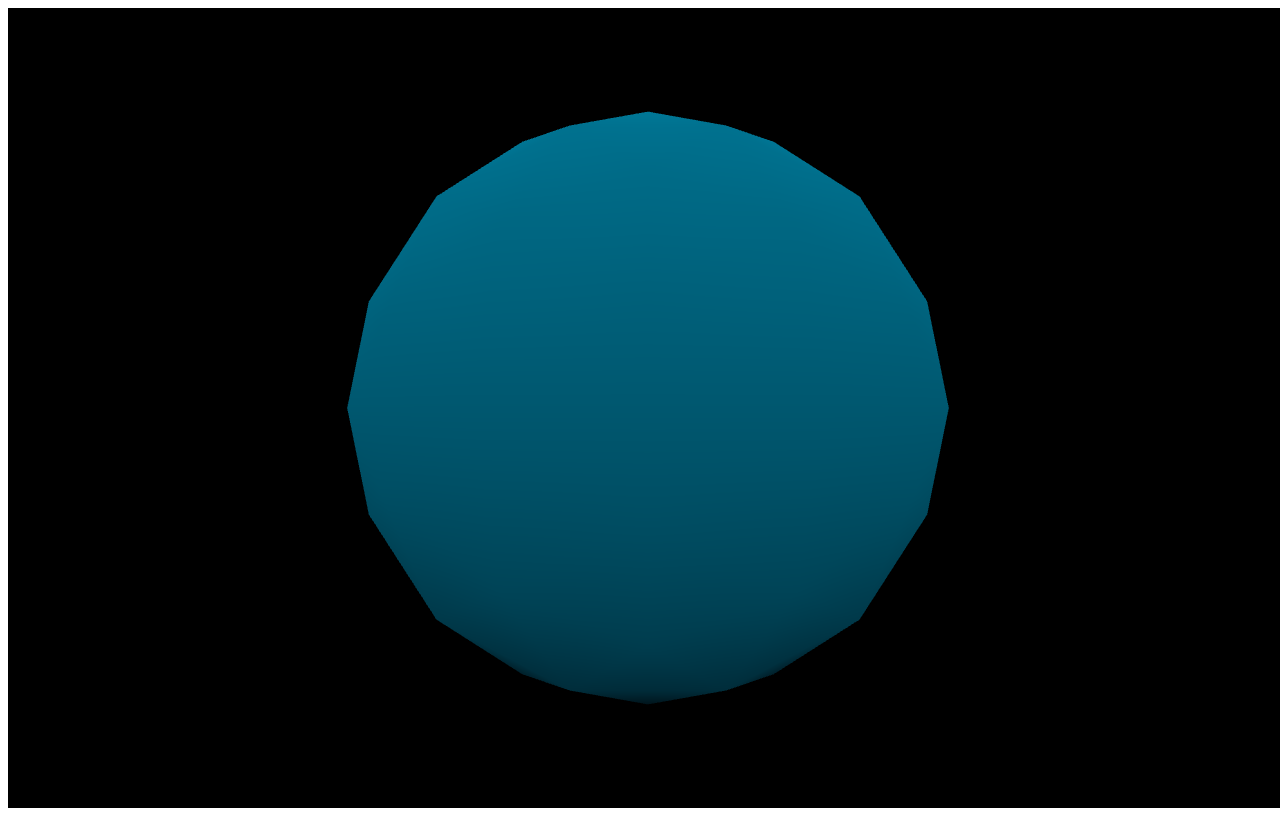
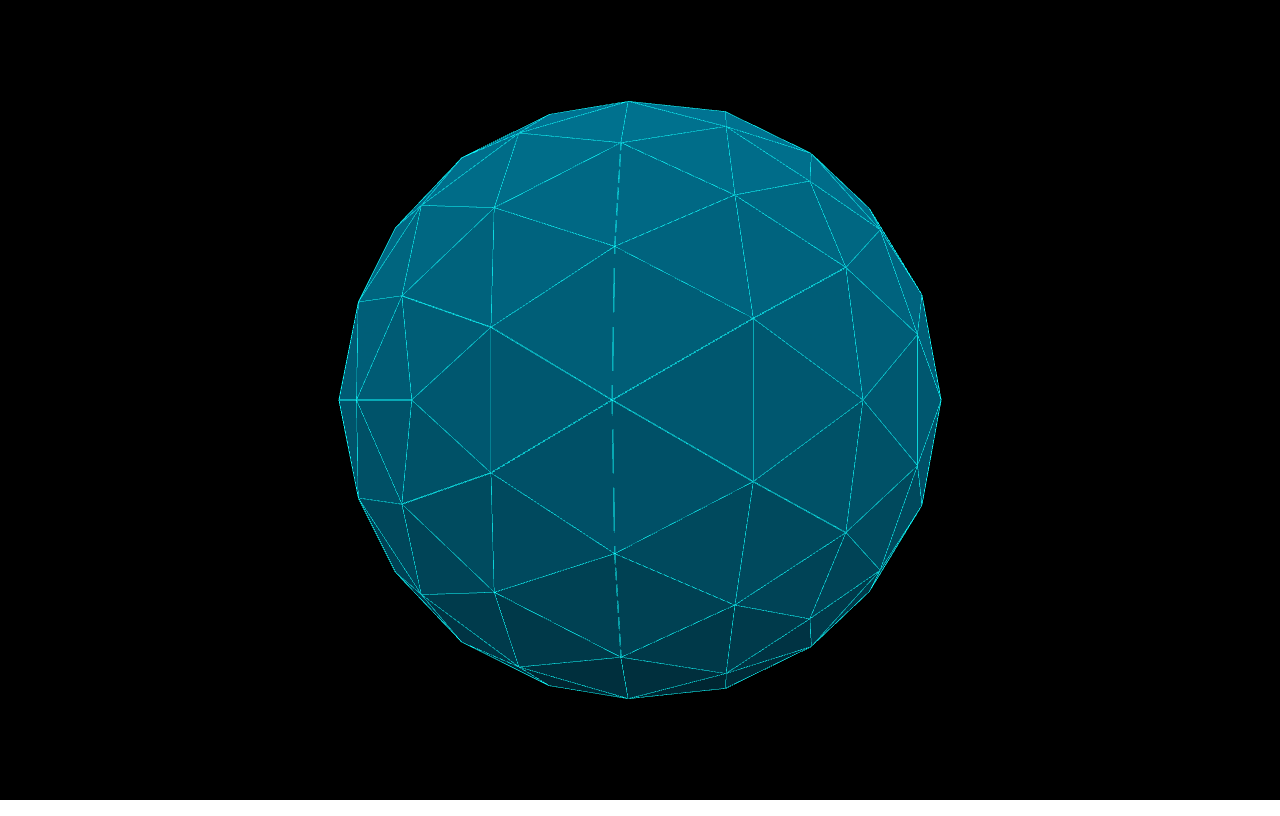
Before and after one commit to nancyboy56/webgl-game, a plain HTML site: page Three JS/index.html in a window 1280 px wide. Drawn offline with nearby package versions, Linux system fonts and the light colour scheme; animation ran at ten frames a second.

Commit message:
addeed wireframe and rotation

```diff
--- a/Three JS/index.html
+++ b/Three JS/index.html
@@ -14,6 +14,11 @@
 		</script>
   </head>
   <body>
+    <style>
+      body{
+        margin:0
+      }
+      </style>
 
     <div id="error-display" style="color: red; border: 1px solid red; padding: 10px; display: none;"></div>
 
--- a/Three JS/web.js
+++ b/Three JS/web.js
@@ -47,16 +47,27 @@ camera.position.z = 2;
 //made the scene!
 let scene = new THREE.Scene();
 
-//making geometry
-let geo = new THREE.IcosahedronGeometry(1.0,2);
+//making geometry, last one is details
+let geo = new THREE.IcosahedronGeometry(1.0,3);
 
 //this is unlit material
 //let mat = new THREE.MeshBasicMaterial({color: 0xccff});
-let mat = new THREE.MeshStandardMaterial({color:0xccff})
+let mat = new THREE.MeshStandardMaterial({
+  color:0xccff,
+  flatShading: true})
 
 //container for both geomrty and material
 let mesh = new THREE.Mesh(geo,mat);
 scene.add(mesh);
+
+// ading a wireframe for the mesh
+let wireMaterial = new THREE.MeshBasicMaterial({
+  color:0xfffff,
+  wireframe: true
+});
+
+let wiremesh = new THREE.Mesh(geo,wireMaterial);
+mesh.add(wiremesh);
 
 //add a light
 let hemisphereLight = new THREE.HemisphereLight(0xffffff, 0x000000);
@@ -67,7 +78,7 @@ function animate(t=0){
   //everytime animation frame is called its passing in
   // a time is passed in, not deltatime just time
   requestAnimationFrame(animate);
-
+  mesh.rotation.y = t* 0.0001;
   //cosing the size of the shape,
   //looks like its zooming in and out
  // mesh.scale.setScalar(Math.cos(t*0.001)+1.0)
```
